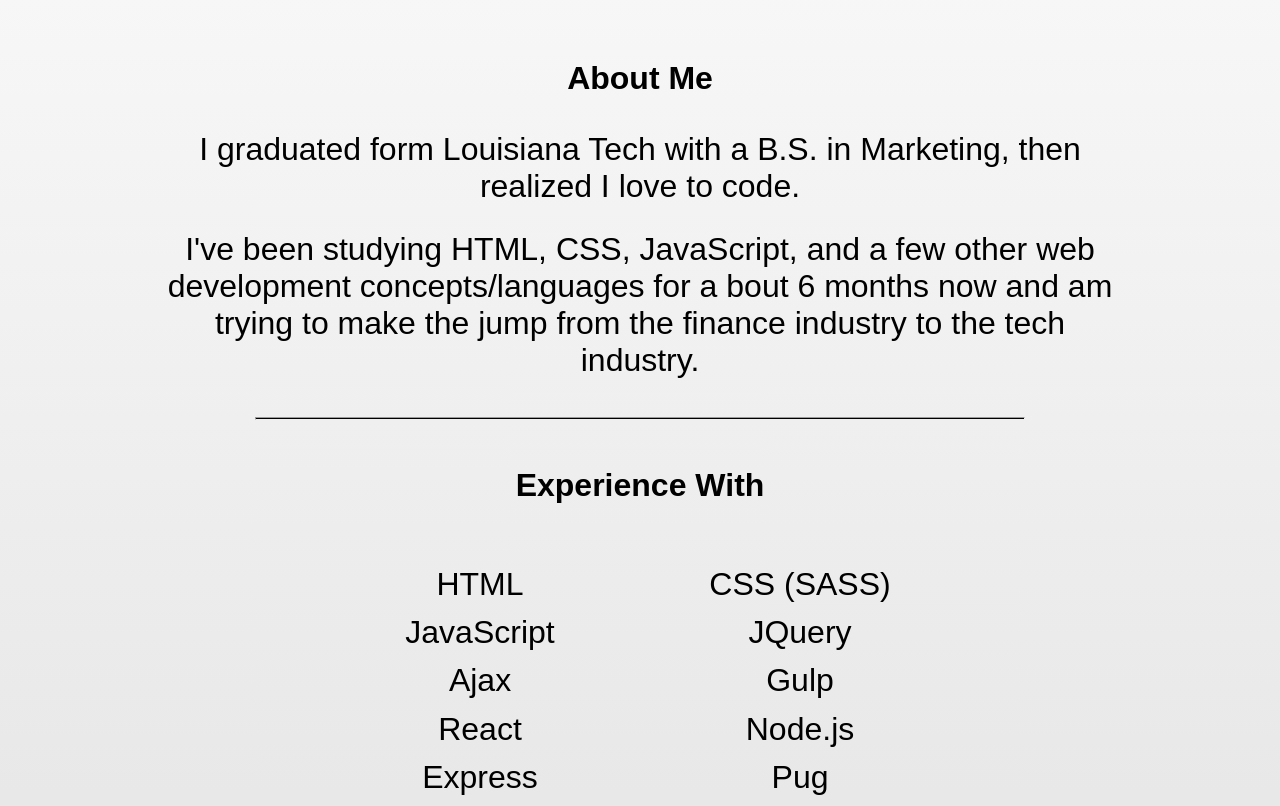
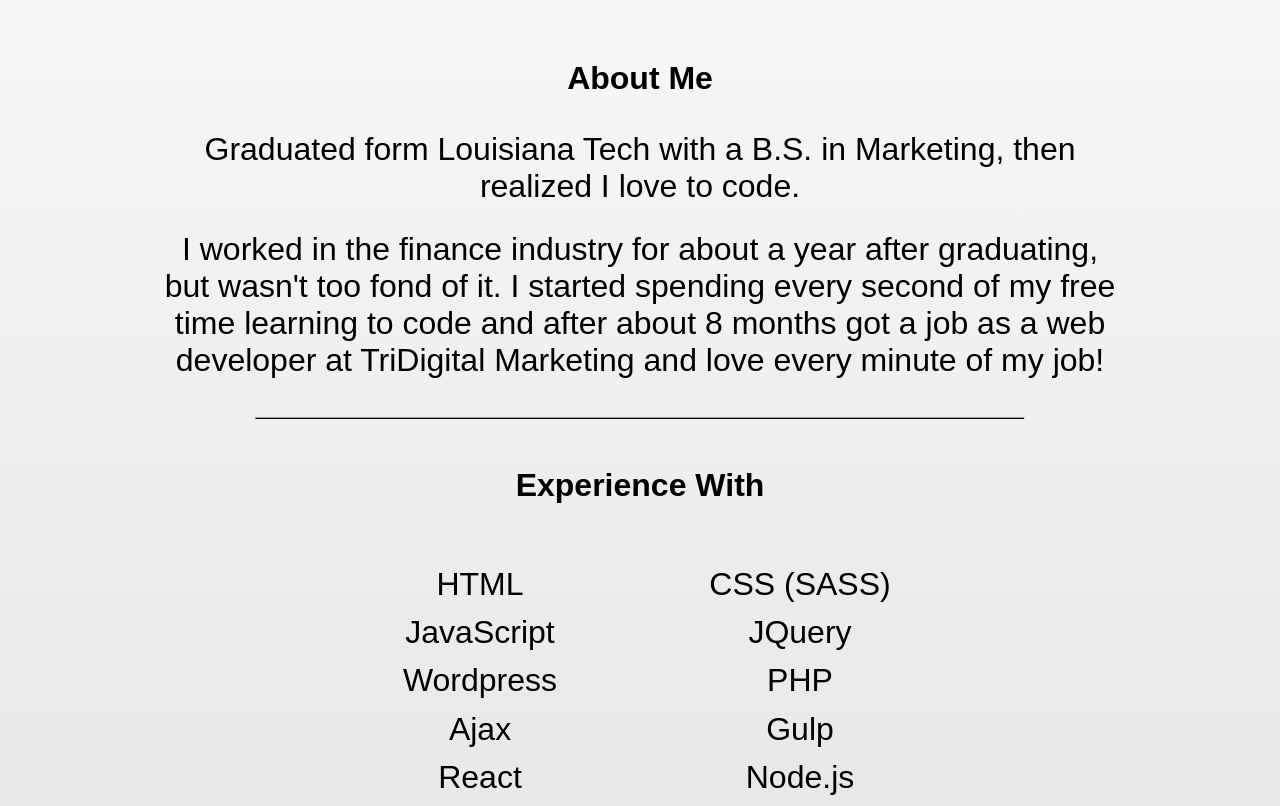
Before and after one commit to ghughes13/my-portfolio-v1, a website: page index.html in a window 1280 px wide. Shown: the part 800-1606 px from the top of the page. Drawn offline with nearby package versions, Linux system fonts and the light colour scheme.

Commit message:
Updated About Me, Skills, and Copyright

```diff
--- a/index.html
+++ b/index.html
@@ -41,10 +41,10 @@
   <a id="about"></a>
   <div class ="about section centerContentInDiv">
     <h1 class="hide slideUp title"> About Me </h1>
-    <p class="hide slideUp"> I graduated form Louisiana Tech with a B.S. in Marketing, then realized I love to code.</p>
+    <p class="hide slideUp"> Graduated form Louisiana Tech with a B.S. in Marketing, then realized I love to code.</p>
 
     <p class="hide slideUp">
-       I've been studying HTML, CSS, JavaScript, and a few other web development concepts/languages for a bout 6 months now and am trying to make the jump from the finance industry to the tech industry.
+       I worked in the finance industry for about a year after graduating, but wasn't too fond of it. I started spending every second of my free time learning to code and after about 8 months got a job as a web developer at TriDigital Marketing and love every minute of my job!
       <hr class="hide slideUp">
     <h1 class="hide slideUp"> Experience With </h1>
     <ul class="hide slideUp">
@@ -52,12 +52,12 @@
       <li>CSS (SASS)</li>
       <li>JavaScript</li>
       <li>JQuery</li>
+      <li>Wordpress</li>
+      <li>PHP</li>
       <li>Ajax</li>
       <li>Gulp</li>
       <li>React</li>
       <li>Node.js</li>
-      <li>Express</li>
-      <li>Pug</li>
     </ul>
   </div>
 
@@ -340,8 +340,8 @@
 <!-- Footer Section -->
 
   <div class = "footer group">
-        <p> Created by Ghughes13 </p>
-        <p> 2018 All Rights Reserved </p>
+        <p> Created by @Ghughes13 </p>
+        <p> 2019 All Rights Reserved </p>
   </div>
   <script
   src="https://code.jquery.com/jquery-3.3.1.min.js"
```
